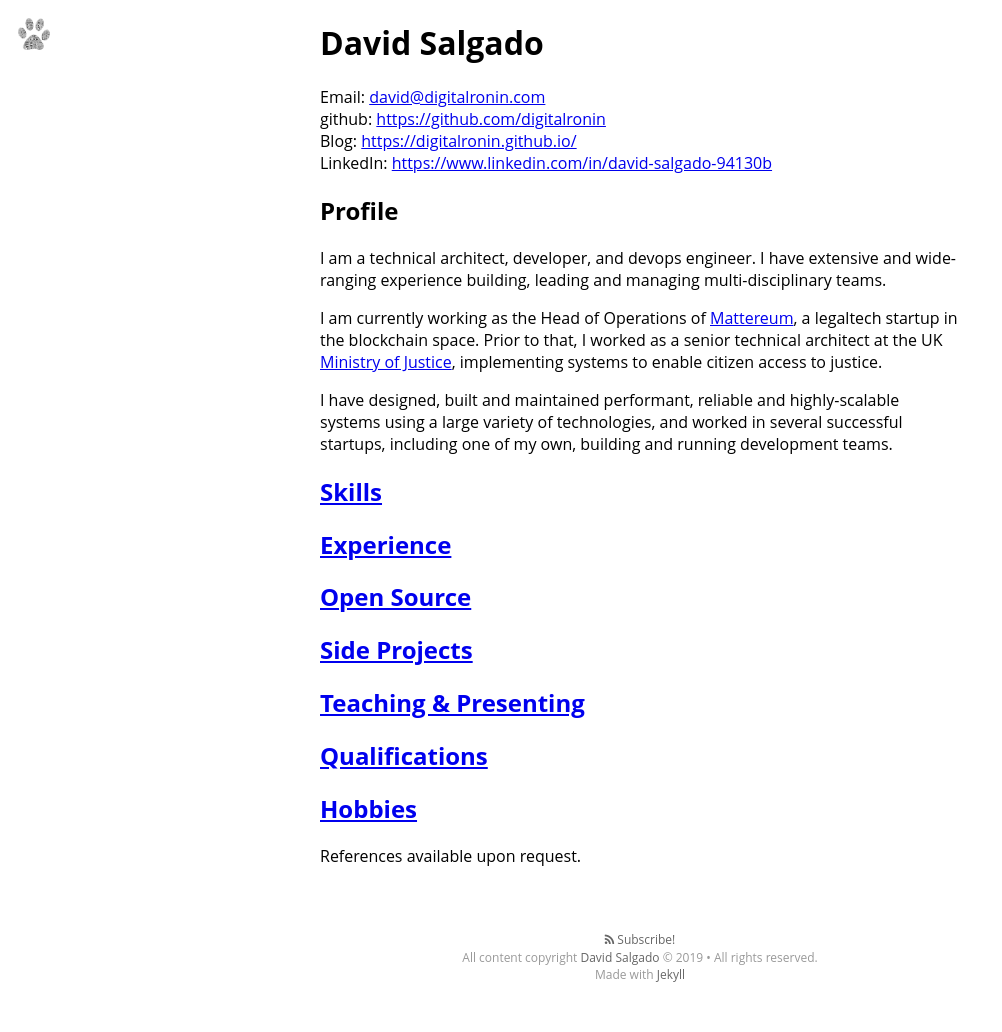
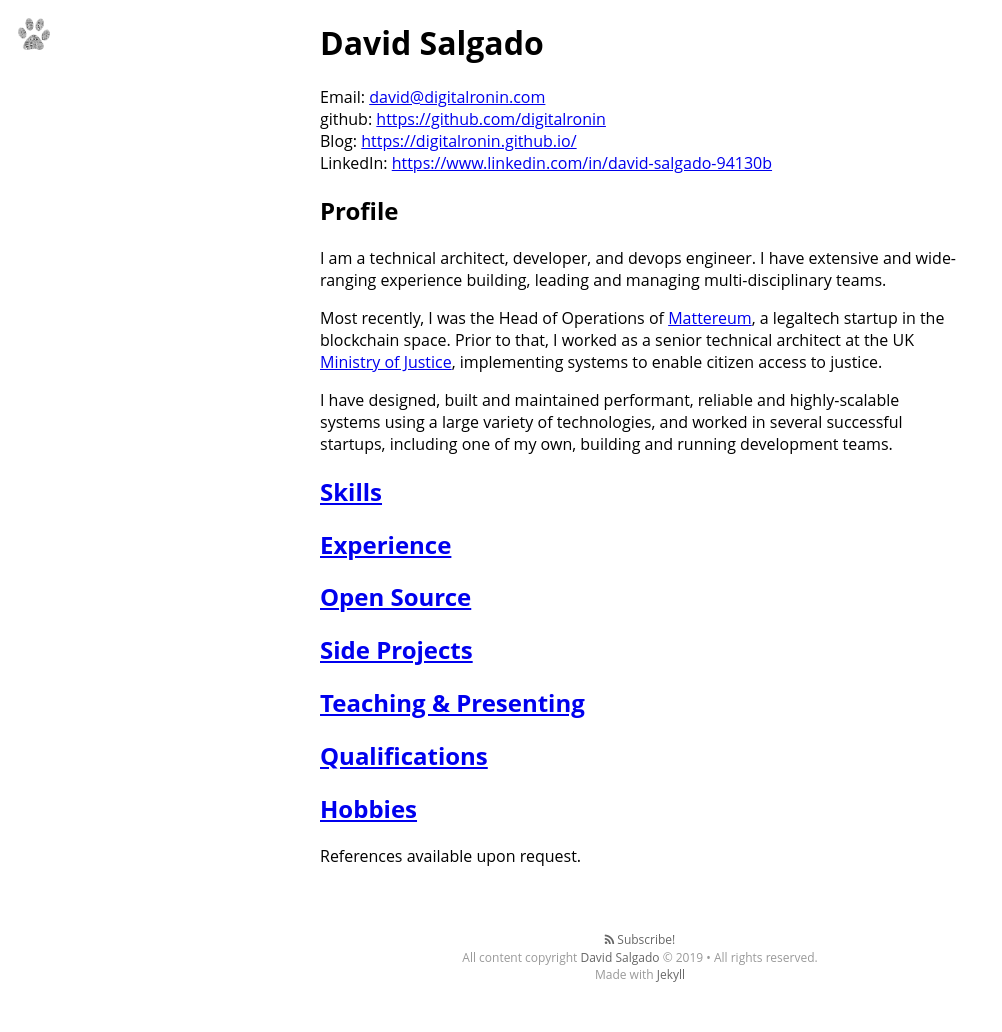
Before and after one commit to digitalronin/digitalronin.github.com, a Jekyll site: the page built from cv/index.html, in a window 1280 px wide. Shown: the whole page, without its empty margins (0-1002 px from the left). Built offline with Jekyll 4.4.1, drawn with Linux system fonts in a browser that asks for light colours; nearby versions of some CDN libraries; some web fonts are replaced.

Commit message:
Update CV - I've left Mattereum

```diff
--- a/cv/index.html
+++ b/cv/index.html
@@ -23,7 +23,7 @@ layout: default
   </p>
 
   <p>
-    I am currently working as the Head of Operations
+    Most recently, I was the Head of Operations
     of <a href="https://mattereum.com">Mattereum</a>, a legaltech
     startup in the blockchain space. Prior to that, I worked as a
     senior technical architect at the UK <a href="https://www.gov.uk/government/organisations/ministry-of-justice">Ministry of Justice</a>,
```
